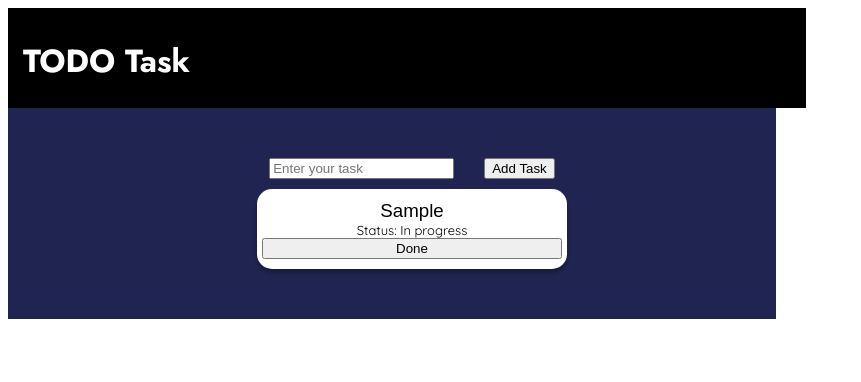
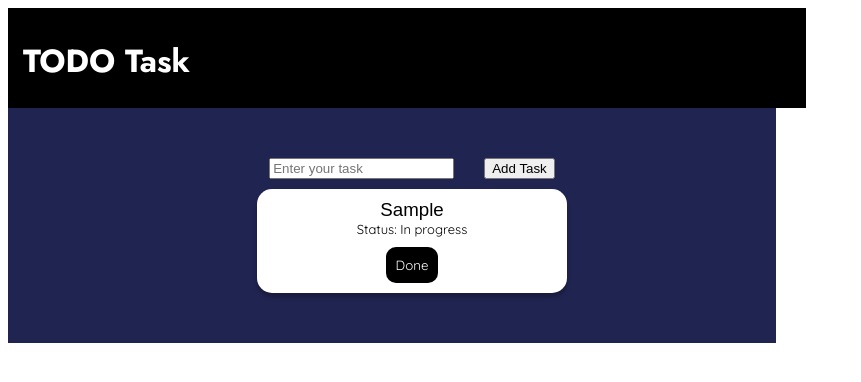
Before and after one commit to cypher2213/React_ToDO, a React (Vite) app: page / in a window 1280 px wide. Both pictures are taken after typing "Sample" into the empty fields and a click on the button "Add Task". Shown: the top 382 px of the page, without its empty margins (0-861 px from the left). Built offline with nearby package versions, Linux system fonts and the light colour scheme; a web font is replaced by a local one.

Commit message:
styles added

```diff
--- a/src/components/Task/Task.jsx
+++ b/src/components/Task/Task.jsx
@@ -7,7 +7,7 @@ const Task = ({taskName, isCompleted, taskDone}) => {
     <li className={css.item_body}>
         <h3 className={css.task_title}>{taskName}</h3>
         <p className={css.task_completed}>Status: {isCompleted ? 'Completed' : 'In progress'}</p>
-        <button onClick={taskDone} type='button'>{isCompleted ? 'Undo' : 'Done'}</button>
+        <button className={css.task_button} onClick={taskDone} type='button'>{isCompleted ? 'Undo' : 'Done'}</button>
     </li>
     </>
   )
--- a/src/components/Task/Task.module.css
+++ b/src/components/Task/Task.module.css
@@ -41,3 +41,24 @@ p{
   font-family: "Quicksand", sans-serif;
   text-align: center;
 }
+
+.task_button{
+  width: fit-content;
+  margin: 0 auto;
+  padding: 10px;
+  background-color: black;
+  color: white;
+  border-radius: 10px;
+  border: none;
+  transition: all 0.5s ease;
+  font-family: "Quicksand", sans-serif;
+  display: flex;
+  align-items: center;
+  margin-top: 10px;
+}
+
+
+.task_button:hover{
+    background-color: #474a51;
+    box-shadow: 0 0 10px 2px #e8eff9;
+}
```
